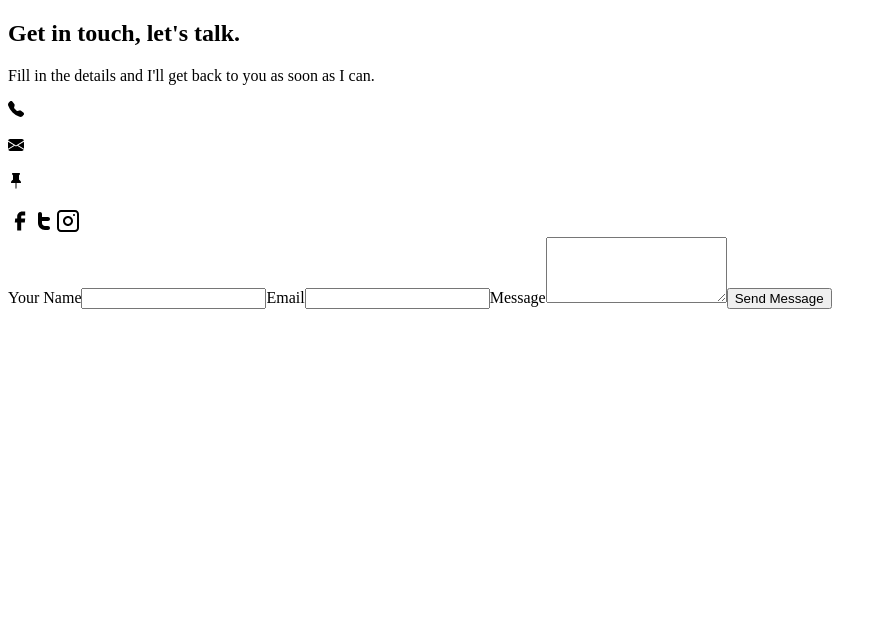
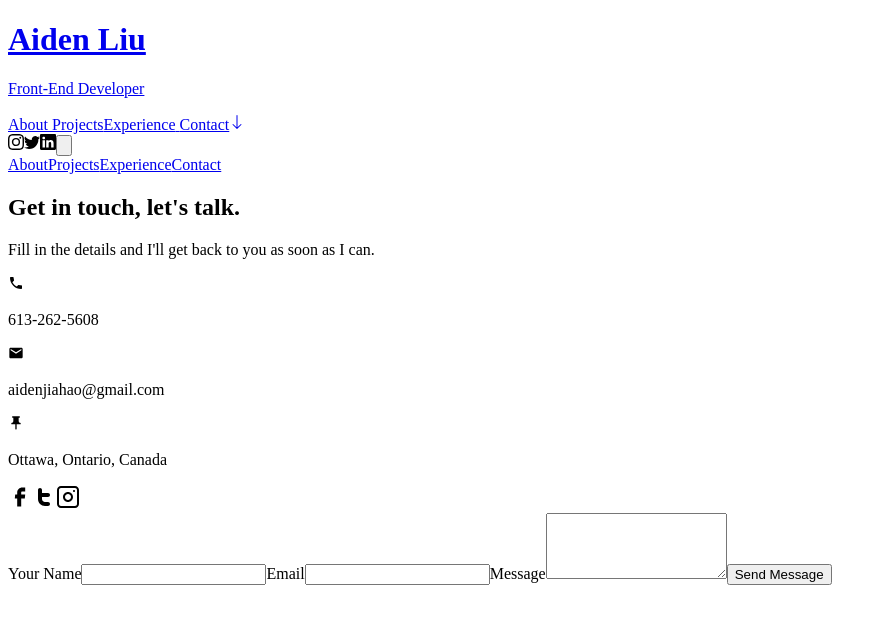
Before and after one commit to Aiden-jiahao/personal_web, a Next.js app: page /contact in a window 1280 px wide. Shown: the top 624 px of the page, without its empty margins (0-887 px from the left). Built offline with nearby package versions, Linux system fonts and the light colour scheme.

Commit message:
no message

```diff
--- a/components/Contact.js
+++ b/components/Contact.js
@@ -1,7 +1,12 @@
 import React from "react";
-
+import Header from "./Header";
+import PushPinIcon from "@mui/icons-material/PushPin";
+import PhoneIcon from "@mui/icons-material/Phone";
+import EmailIcon from "@mui/icons-material/Email";
 export default function Contact() {
   return (
+    <div>
+      <Header />
       <section>
         <div className="max-w-6xl mx-auto h-48 bg-white dark:bg-gray-800 antialiased">
           {/* <h1 className=" text-5xl md:text-9xl font-bold py-20 text-center md:text-left">
@@ -26,15 +31,14 @@ export default function Contact() {
                     width="16"
                     height="16"
                     fill="currentColor"
-                  className="bi bi-telephone-fill h-4 w-4 text-blue-500"
+                    className="bi bi-telephone-fill h-6 w-6 text-blue-500"
                     viewBox="0 0 16 16"
                   >
-                  <path
-                    fillRule="evenodd"
-                    d="M1.885.511a1.745 1.745 0 0 1 2.61.163L6.29 2.98c.329.423.445.974.315 1.494l-.547 2.19a.678.678 0 0 0 .178.643l2.457 2.457a.678.678 0 0 0 .644.178l2.189-.547a1.745 1.745 0 0 1 1.494.315l2.306 1.794c.829.645.905 1.87.163 2.611l-1.034 1.034c-.74.74-1.846 1.065-2.877.702a18.634 18.634 0 0 1-7.01-4.42 18.634 18.634 0 0 1-4.42-7.009c-.362-1.03-.037-2.137.703-2.877L1.885.511z"
-                  />
+                    <PhoneIcon />
                   </svg>
-                <p className="text-gray-50 font-light text-sm"></p>
+                  <p className="text-gray-50 font-light text-xl">
+                    613-262-5608
+                  </p>
                 </div>
                 <div className="flex flex-row items-center space-x-6 rounded-md border border-[#02044A] hover:border hover:border-blue-500 p-4">
                   <svg
@@ -42,12 +46,14 @@ export default function Contact() {
                     width="16"
                     height="16"
                     fill="currentColor"
-                  className="bi bi-envelope-fill h-4 w-4 text-blue-500"
+                    className="bi bi-envelope-fill h-6 w-6 text-blue-500"
                     viewBox="0 0 16 16"
                   >
-                  <path d="M.05 3.555A2 2 0 0 1 2 2h12a2 2 0 0 1 1.95 1.555L8 8.414.05 3.555zM0 4.697v7.104l5.803-3.558L0 4.697zM6.761 8.83l-6.57 4.027A2 2 0 0 0 2 14h12a2 2 0 0 0 1.808-1.144l-6.57-4.027L8 9.586l-1.239-.757zm3.436-.586L16 11.801V4.697l-5.803 3.546z" />
+                    <EmailIcon />
                   </svg>
-                <p className="text-gray-50 font-light text-sm"></p>
+                  <p className="text-gray-50 font-light  text-xl">
+                    aidenjiahao@gmail.com
+                  </p>
                 </div>
                 <div className="flex flex-row items-center space-x-6 rounded-md border border-[#02044A] hover:border hover:border-blue-500 p-4">
                   <svg
@@ -55,12 +61,14 @@ export default function Contact() {
                     width="16"
                     height="16"
                     fill="currentColor"
-                  className="bi bi-pin-fill h-4 w-4 text-blue-500"
+                    className="bi bi-pin-fill h-6 w-6 text-blue-500"
                     viewBox="0 0 16 16"
                   >
-                  <path d="M4.146.146A.5.5 0 0 1 4.5 0h7a.5.5 0 0 1 .5.5c0 .68-.342 1.174-.646 1.479-.126.125-.25.224-.354.298v4.431l.078.048c.203.127.476.314.751.555C12.36 7.775 13 8.527 13 9.5a.5.5 0 0 1-.5.5h-4v4.5c0 .276-.224 1.5-.5 1.5s-.5-1.224-.5-1.5V10h-4a.5.5 0 0 1-.5-.5c0-.973.64-1.725 1.17-2.189A5.921 5.921 0 0 1 5 6.708V2.277a2.77 2.77 0 0 1-.354-.298C4.342 1.674 4 1.179 4 .5a.5.5 0 0 1 .146-.354z" />
+                    <PushPinIcon />
                   </svg>
-                <p className="text-gray-50 font-light text-sm"></p>
+                  <p className="text-gray-50 font-light text-xl">
+                    Ottawa, Ontario, Canada
+                  </p>
                 </div>
               </div>
               <div className="social-icons flex flex-row space-x-8">
@@ -135,7 +143,10 @@ export default function Contact() {
                 className="font-light rounded-md border focus:outline-none py-2 mt-2 px-1 mx-4 focus:ring-2 focus:border-none ring-blue-500"
                 name="name"
               />
-            <label htmlFor="email" className="text-sm text-gray-600 mx-4 mt-4">
+              <label
+                htmlFor="email"
+                className="text-sm text-gray-600 mx-4 mt-4"
+              >
                 Email
               </label>
               <input
@@ -165,5 +176,6 @@ export default function Contact() {
           </div>
         </div>
       </section>
+    </div>
   );
 }
--- a/pages/contact.js
+++ b/pages/contact.js
@@ -1,6 +1,5 @@
 import React from "react";
 import Contact from "../components/Contact";
-
 export default function contact() {
   return <Contact />;
 }
```
Lines whose indentation alone changed are shown as unchanged.
